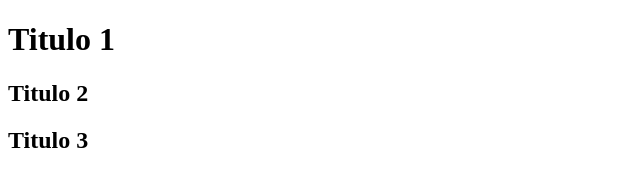
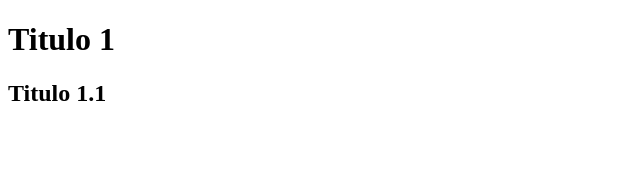
Before and after one commit to Ismaelogg/hello-world-git, a plain HTML site: page index.html in a window 1280 px wide. Shown: the whole page, without its empty margins (0-640 px from the left). Drawn offline with Linux system fonts and the light colour scheme.

Commit message:
Se modifica Titulo

```diff
--- a/index.html
+++ b/index.html
@@ -7,7 +7,6 @@
 </head>
 <body>
     <h1>Titulo 1</h1>
-    <h2>Titulo 2</h2>
-    <h2>Titulo 3</h2>
+    <h2>Titulo 1.1</h2>
 </body>
 </html>
```
